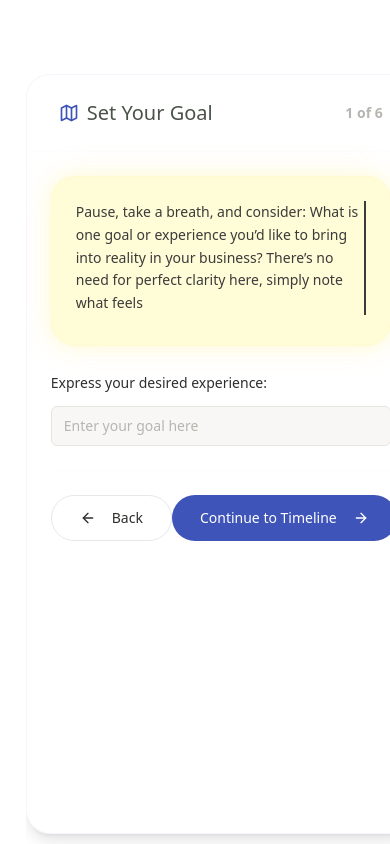
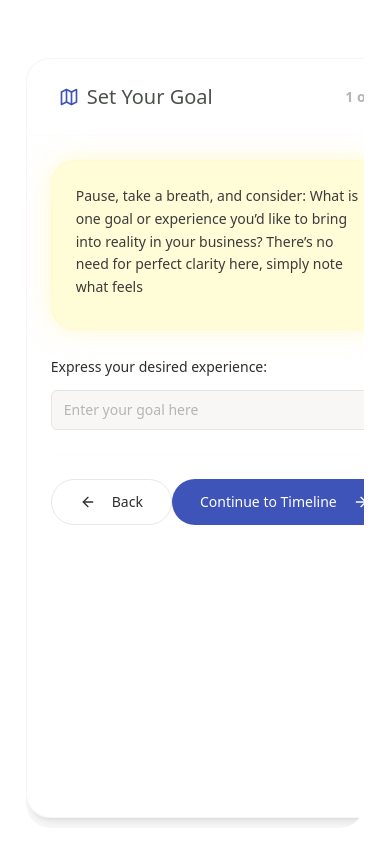
Before and after one commit to peatf/gps-live, a Next.js app: page / in a window 390 px wide. Built offline with nearby package versions, Linux system fonts and the light colour scheme.

Commit message:
Update ResponsiveContainer.js

```diff
--- a/src/components/ResponsiveContainer.js
+++ b/src/components/ResponsiveContainer.js
@@ -2,8 +2,8 @@ import React from 'react';
 
 const ResponsiveContainer = ({ children }) => {
   return (
-    <div className="w-full h-full overflow-x-hidden overscroll-none">
-      <div className="w-full max-w-[95vw] md:max-w-[90vw] lg:max-w-[85vw] mx-auto px-4 py-8">
+    <div className="responsive-wrapper">
+      <div className="card-container">
         {children}
       </div>
     </div>
```
